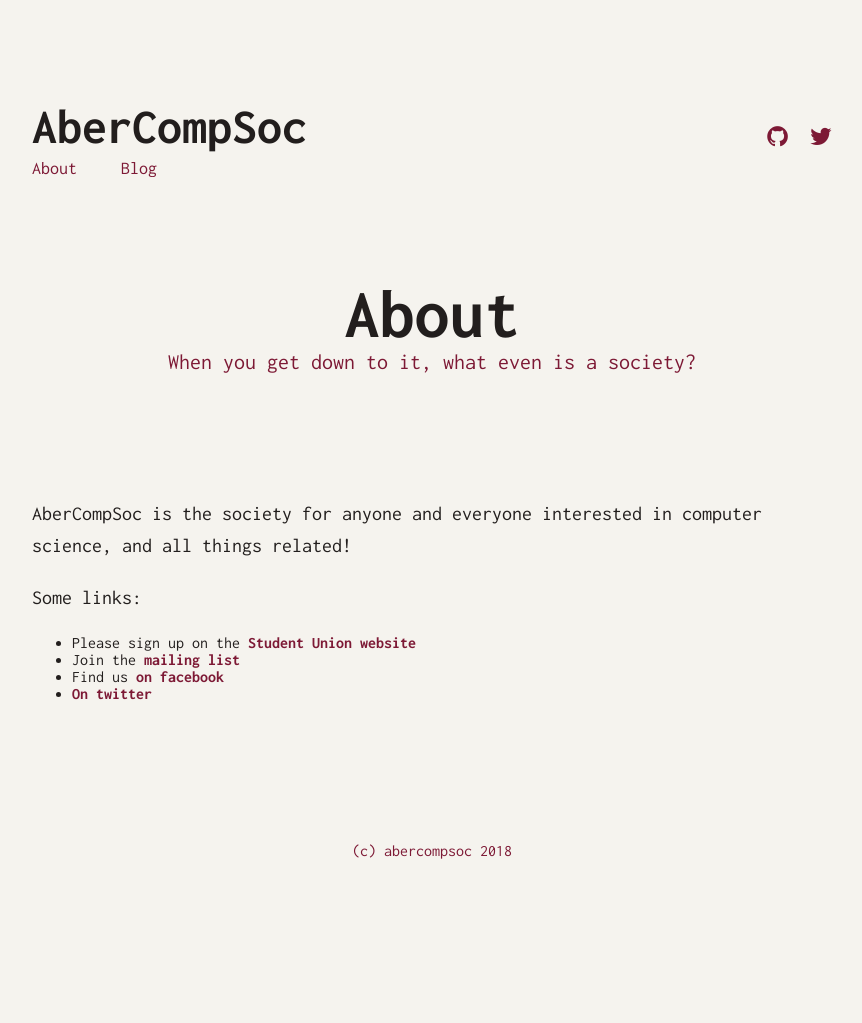
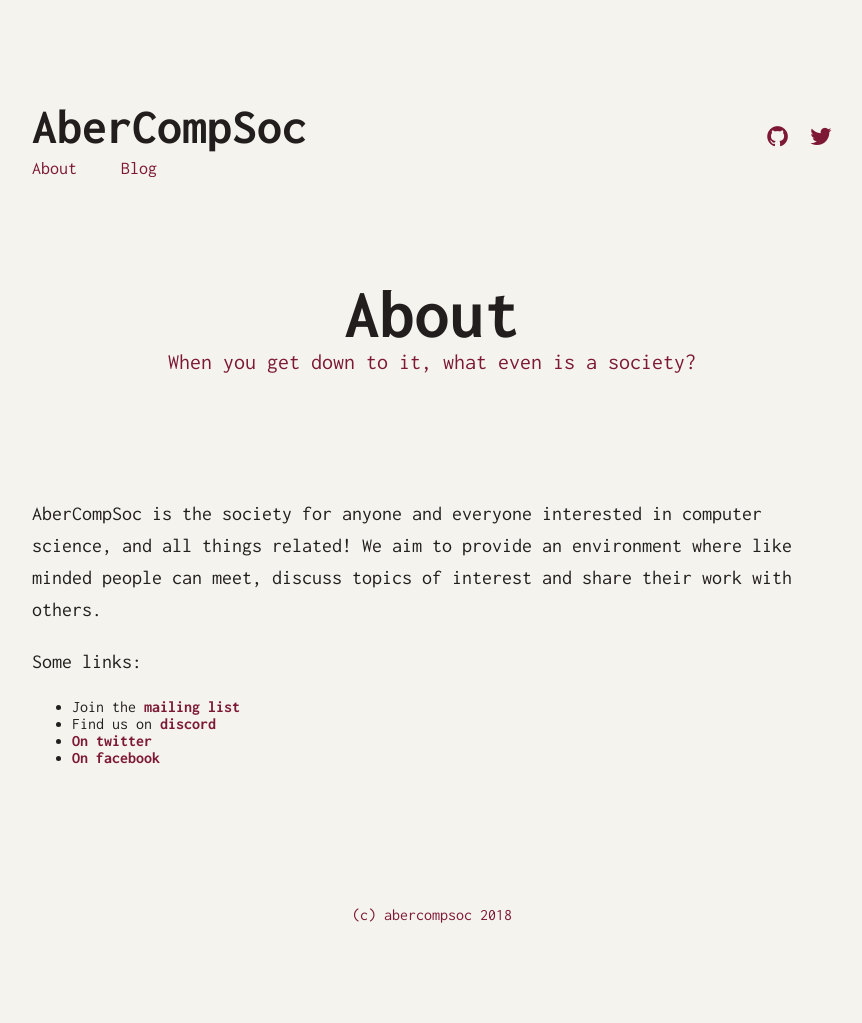
Before and after one commit to abercompsoc/abercompsoc.github.io, a Jekyll site: the page built from about/index.md, in a window 1280 px wide. Shown: the whole page, without its empty margins (208-1070 px from the left). Built offline with Jekyll 4.4.1, drawn with Linux system fonts in a browser that asks for light colours; before the commit the page ends 959 px from its top, so only the background shows below that.

Commit message:
Update index.md

```diff
--- a/about/index.md
+++ b/about/index.md
@@ -5,11 +5,13 @@ subtitle: When you get down to it, what even is a society?
 ---
 
 AberCompSoc is the society for anyone and everyone interested in computer
-science, and all things related!
+science, and all things related! We aim to provide an environment
+where like minded people can meet, discuss topics of interest and share their work
+with others.
 
 Some links:
 
-- Please sign up on the [Student Union website](https://www.abersu.co.uk/society/abercompsoc/)
 - Join the [mailing list](https://groups.google.com/forum/#!forum/abercompsoc)
-- Find us [on facebook](https://www.facebook.com/groups/AberCompSoc/)
+- Find us on [discord](https://discord.gg/3mxCSqj8pK)
 - [On twitter](https://twitter.com/abercompsoc)
+- [On facebook](https://www.facebook.com/groups/AberCompSoc/)
```
